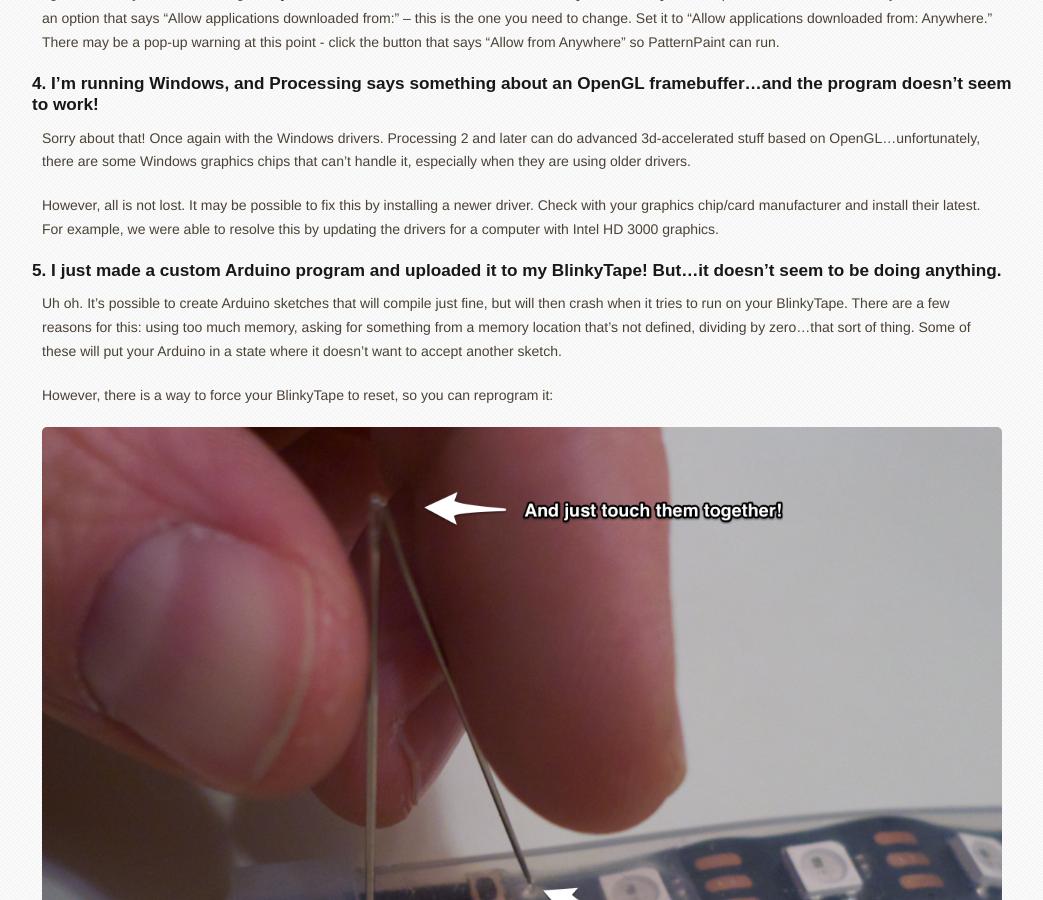
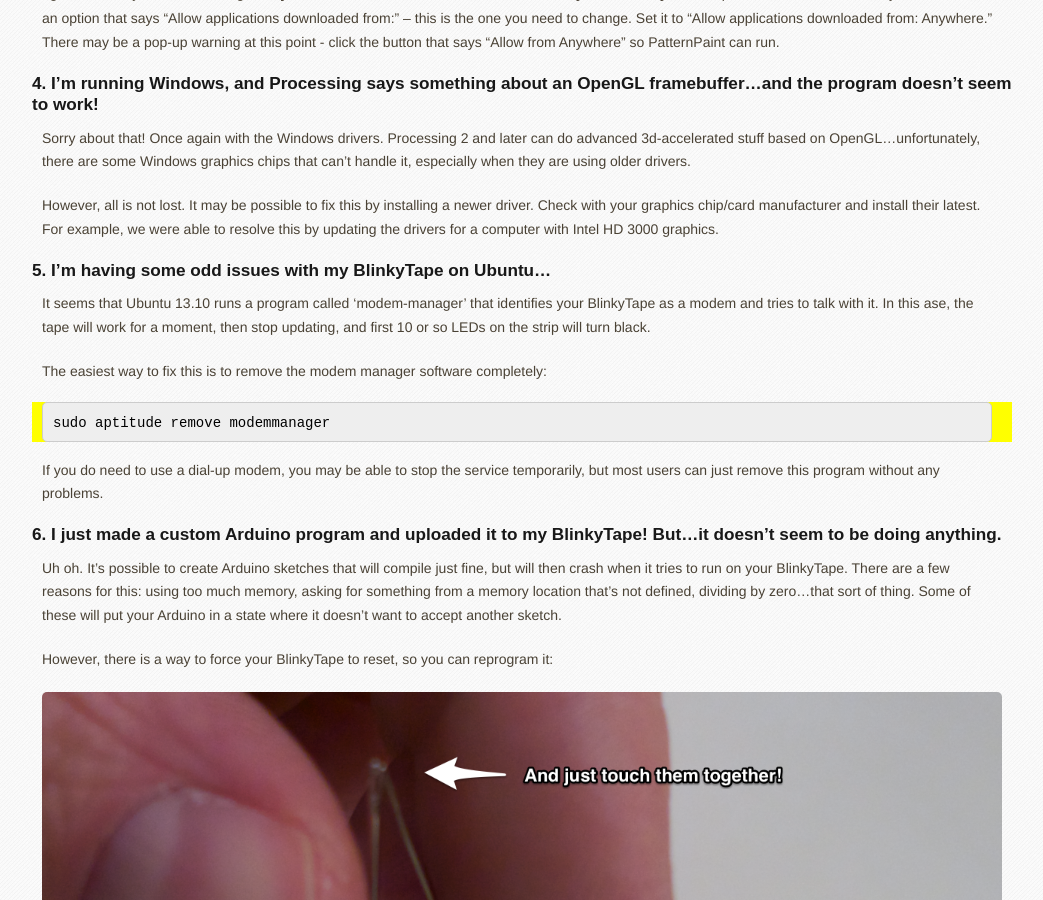
Before and after one commit to jravetch/blinkinlabs.github.io, a Jekyll site: the page built from blinkytape/docs/_posts/2013-12-05-troubleshooting.md, in a window 1280 px wide and 900 px high, scrolled down 740 px. Shown: the whole window, without its empty margins (118-1161 px from the left). Built offline with Jekyll 4.4.1, drawn with Linux system fonts in a browser that asks for light colours; Markdown is read by kramdown in place of the engine named in the settings.

Commit message:
Added note for troubleshooting on Ubuntu 13.10

```diff
--- a/blinkytape/docs/_posts/2013-12-05-troubleshooting.md
+++ b/blinkytape/docs/_posts/2013-12-05-troubleshooting.md
@@ -25,6 +25,15 @@ Sorry about that! Once again with the Windows drivers. Processing 2 and later ca
 
 However, all is not lost. It may be possible to fix this by installing a newer driver. Check with your graphics chip/card manufacturer and install their latest. For example, we were able to resolve this by updating the drivers for a computer with Intel HD 3000 graphics.
 
+## I'm having some odd issues with my BlinkyTape on Ubuntu...
+It seems that Ubuntu 13.10 runs a program called 'modem-manager' that identifies your BlinkyTape as a modem and tries to talk with it. In this ase, the tape will work for a moment, then stop updating, and first 10 or so LEDs on the strip will turn black.
+
+The easiest way to fix this is to remove the modem manager software completely:
+
+	sudo aptitude remove modemmanager
+
+If you do need to use a dial-up modem, you may be able to stop the service temporarily, but most users can just remove this program without any problems.
+
 ## I just made a custom Arduino program and uploaded it to my BlinkyTape! But...it doesn't seem to be doing anything.
 Uh oh. It's possible to create Arduino sketches that will compile just fine, but will then crash when it tries to run on your BlinkyTape. There are a few reasons for this: using too much memory, asking for something from a memory location that's not defined, dividing by zero...that sort of thing. Some of these will put your Arduino in a state where it doesn't want to accept another sketch.
 
```
